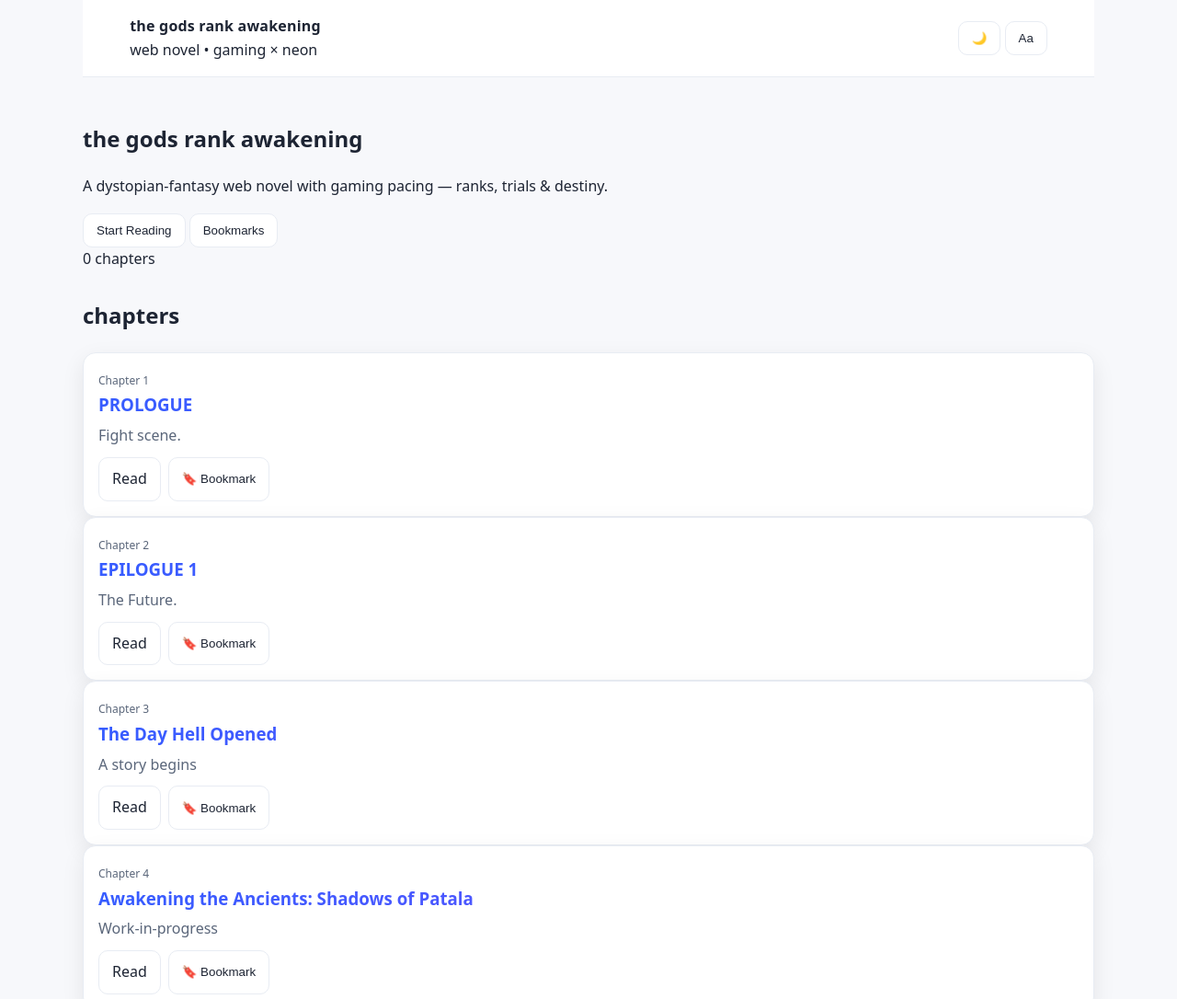
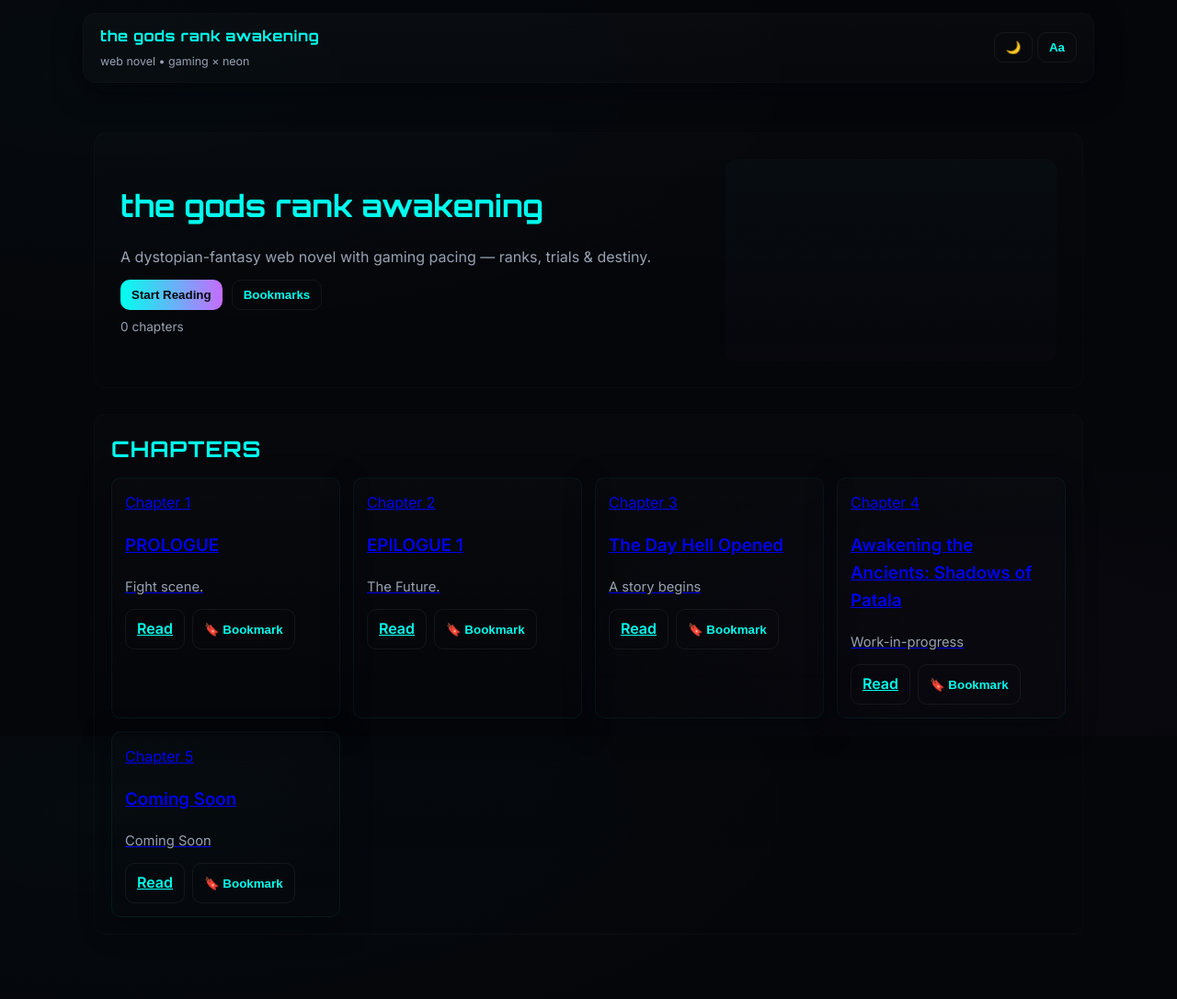
Before and after one commit to Thunder2700c/TheGodsRankAwakening, a plain HTML site: page index.html in a window 1280 px wide. Shown: the top 1086 px of the page at 92% size. Drawn offline with Linux system fonts and the light colour scheme.

Commit message:
Update styles.css

```diff
--- a/styles.css
+++ b/styles.css
@@ -1,99 +1,99 @@
-:root {
-  --bg: #0b0c10;
-  --bg-soft: #121318;
-  --text: #e8eaf0;
-  --muted: #a9b0c0;
-  --card: #151820;
-  --card-border: #232733;
-  --accent: #7aa2ff;
-  --accent-2: #9b8cff;
-  --shadow: 0 10px 30px rgba(0,0,0,0.25);
+:root{
+  --bg:#05060a;
+  --panel:#0b0d12;
+  --muted:#98a2b3;
+  --neon:#00ffee;
+  --neon-2:#c56cff;
+  --glass: rgba(255,255,255,0.03);
+  --radius:12px;
+  --maxw:1100px;
+  --text:#e6eef6;
 }
+*{box-sizing:border-box}
+html,body{height:100%}
+body{
+  margin:0;
+  font-family:Inter, system-ui, -apple-system, 'Segoe UI', Roboto, Arial;
+  background:
+    radial-gradient(800px 300px at 10% 10%, rgba(0,255,238,0.02), transparent),
+    radial-gradient(600px 240px at 90% 90%, rgba(197,108,255,0.02), transparent),
+    var(--bg);
+  color:var(--text);
+  -webkit-font-smoothing:antialiased;
+  -moz-osx-font-smoothing:grayscale;
+  line-height:1.6;
+}
+.container{width:92%;max-width:var(--maxw);margin:0 auto;padding:12px}
 
-@media (prefers-color-scheme: light) {
-  :root {
-    --bg: #f7f8fb;
-    --bg-soft: #ffffff;
-    --text: #1d2433;
-    --muted: #5a667a;
-    --card: #ffffff;
-    --card-border: #e8ecf3;
-    --accent: #365cff;
-    --accent-2: #6b4eff;
-    --shadow: 0 8px 24px rgba(0,0,0,0.08);
-  }
+/* header */
+.site-header{
+  display:flex;align-items:center;justify-content:space-between;
+  margin:14px auto;border-radius:14px;padding:12px 18px;
+  background:linear-gradient(180deg, rgba(255,255,255,0.02), rgba(255,255,255,0.01));
+  border:1px solid rgba(255,255,255,0.02);
+  box-shadow:0 10px 30px rgba(2,4,9,0.5);
 }
+.brand{display:flex;flex-direction:column}
+.logo{
+  font-family:Orbitron, sans-serif;
+  color:var(--neon);font-weight:700;text-transform:lowercase;
+  letter-spacing:0.6px;font-size:1rem;
+}
+.tagline{color:var(--muted);font-size:0.78rem;margin-top:4px}
 
-:root[data-theme="light"] { color-scheme: light; }
-:root[data-theme="dark"] { color-scheme: dark; }
+/* buttons */
+.btn{
+  background:transparent;border:1px solid rgba(255,255,255,0.06);
+  padding:8px 12px;border-radius:10px;color:var(--neon);cursor:pointer;font-weight:600;
+  transition:all .16s ease;
+}
+.btn:hover{transform:translateY(-4px);box-shadow:0 10px 30px rgba(0,255,238,0.03)}
+.btn.primary{background:linear-gradient(90deg,var(--neon),var(--neon-2));color:#05060a;border:none;}
 
-* { box-sizing: border-box; }
-html, body { margin: 0; padding: 0; }
-body {
-  background: var(--bg);
-  color: var(--text);
-  font-family: ui-sans-serif, system-ui, -apple-system, Segoe UI, Roboto, Inter, Arial, "Apple Color Emoji", "Segoe UI Emoji";
-  line-height: 1.6;
+/* hero */
+.hero{display:grid;grid-template-columns:1fr 360px;gap:22px;align-items:center;margin:28px 0;padding:28px;border-radius:14px;border:1px solid rgba(255,255,255,0.02);background:linear-gradient(180deg, rgba(255,255,255,0.01), transparent)}
+.hero-left h1{font-family:Orbitron;color:var(--neon);font-size:2.05rem;margin:0 0 10px;text-shadow:0 0 18px rgba(0,255,238,0.06)}
+.lead{color:var(--muted);margin-bottom:12px}
+.cta-row{display:flex;gap:10px;margin-bottom:8px}
+.meta{color:var(--muted);font-size:0.85rem}
+
+/* art */
+.art-panel{height:220px;border-radius:12px;display:flex;align-items:center;justify-content:center;background:linear-gradient(180deg, rgba(0,255,238,0.02), rgba(197,108,255,0.01));overflow:hidden}
+.art-panel img{width:100%;height:100%;object-fit:cover;display:block}
+
+/* sections */
+.section{margin:18px 0;padding:18px;border-radius:12px;background:linear-gradient(180deg, rgba(255,255,255,0.01), rgba(255,255,255,0.00));border:1px solid rgba(255,255,255,0.02)}
+.section-title{text-transform:uppercase;letter-spacing:1px;color:var(--neon);font-family:Orbitron;margin:0 0 12px}
+
+/* chapters grid */
+.chapters-grid{display:grid;grid-template-columns:repeat(auto-fit,minmax(240px,1fr));gap:14px}
+.card{background:linear-gradient(180deg, rgba(255,255,255,0.01), transparent);padding:14px;border-radius:10px;border:1px solid rgba(0,255,238,0.06);box-shadow:0 10px 30px rgba(1,6,10,0.5);transition:transform .18s,box-shadow .18s}
+.card:hover{transform:translateY(-8px);box-shadow:0 20px 60px rgba(0,255,238,0.06)}
+.card h4{margin:0;color:var(--neon);font-family:Orbitron;font-size:1rem}
+.card p{color:var(--muted);margin:6px 0 12px;font-size:0.92rem}
+.card .meta{font-size:0.82rem;color:var(--muted)}
+
+/* reader */
+.hidden{display:none}
+.reader-header{display:flex;align-items:center;gap:12px;margin-bottom:12px}
+.reader-title h3{margin:0;color:var(--neon);font-family:Orbitron}
+.muted{color:var(--muted)}
+.chapter-content{background:linear-gradient(180deg, rgba(255,255,255,0.01), transparent);padding:18px;border-radius:10px;border:1px solid rgba(255,255,255,0.02);min-height:240px}
+.reader-nav{display:flex;align-items:center;justify-content:space-between;margin-top:12px}
+
+/* footer */
+.site-footer{margin:28px auto;text-align:center;color:var(--muted);font-size:0.85rem}
+
+/* notification */
+.notification{
+  position:fixed;right:18px;bottom:18px;background:linear-gradient(90deg,var(--neon),var(--neon-2));
+  color:#05060a;padding:12px 16px;border-radius:12px;box-shadow:0 20px 60px rgba(0,0,0,0.6);font-weight:700
 }
+.notification.hidden{display:none}
 
-.container { width: min(1100px, 92%); margin: 0 auto; }
-
-.site-header, .site-footer {
-  display: flex; align-items: center; justify-content: space-between;
-  padding: 16px min(1100px, 4%);
-  border-bottom: 1px solid var(--card-border);
-  background: var(--bg-soft);
+/* responsive */
+@media (max-width:880px){
+  .hero{grid-template-columns:1fr;gap:14px}
+  .art-panel{height:180px}
+  .site-header{flex-direction:column;align-items:flex-start;gap:10px}
 }
-
-.site-footer { border-top: 1px solid var(--card-border); border-bottom: 0; margin-top: 48px; }
-
-.logo { color: var(--text); text-decoration: none; font-weight: 700; letter-spacing: 0.2px; }
-
-.header-actions { display: flex; gap: 8px; }
-
-.btn {
-  appearance: none; border: 0; background: var(--card); color: var(--text);
-  padding: 10px 14px; border-radius: 10px; cursor: pointer;
-  border: 1px solid var(--card-border);
-  transition: transform .1s ease, background .2s ease, border-color .2s ease;
-}
-.btn:hover { transform: translateY(-1px); }
-.btn:active { transform: translateY(0); }
-.btn.outline { background: transparent; }
-
-.hero { padding: 28px 0 10px; }
-.subtitle { color: var(--muted); margin-top: -8px; }
-
-.grid {
-  display: grid;
-  grid-template-columns: repeat(auto-fit, minmax(260px, 1fr));
-  gap: 16px;
-}
-
-.card {
-  background: var(--card);
-  border: 1px solid var(--card-border);
-  border-radius: 14px;
-  padding: 16px;
-  box-shadow: var(--shadow);
-  transition: transform .15s ease, border-color .2s ease, box-shadow .2s ease;
-}
-.card:hover { transform: translateY(-2px); border-color: var(--accent); }
-
-.card a { text-decoration: none; color: inherit; display: block; }
-
-.card .title {
-  font-weight: 700; margin: 0 0 6px 0;
-  background: linear-gradient(90deg, var(--accent), var(--accent-2));
-  -webkit-background-clip: text; background-clip: text; color: transparent;
-}
-.card .desc { color: var(--muted); margin: 0; }
-
-.badge {
-  display: inline-flex; gap: 6px; align-items: center;
-  font-size: 12px; color: var(--muted);
-}
-
-.mt-48 { margin-top: 48px; }
-
-.empty-state { place-items: center; }
```
